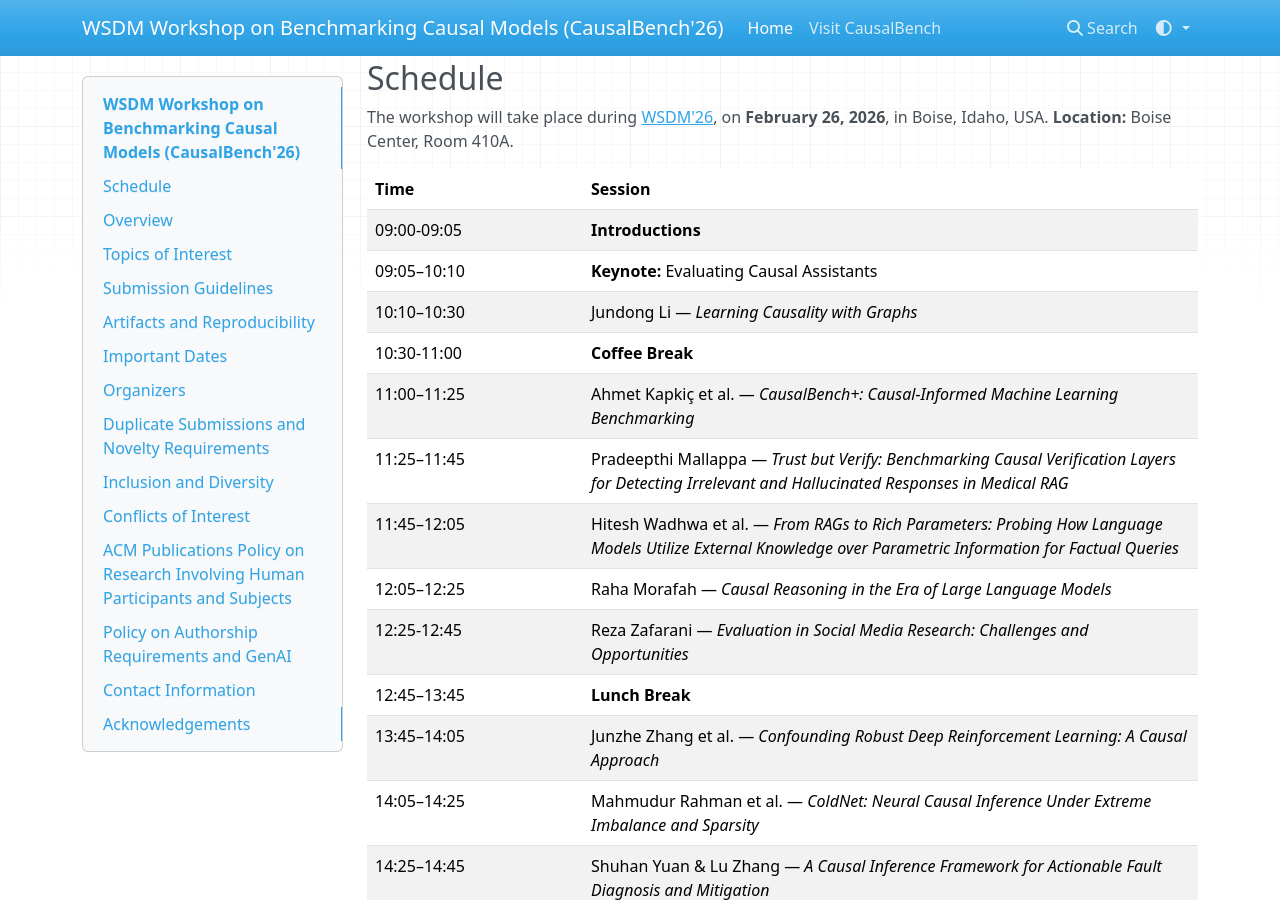
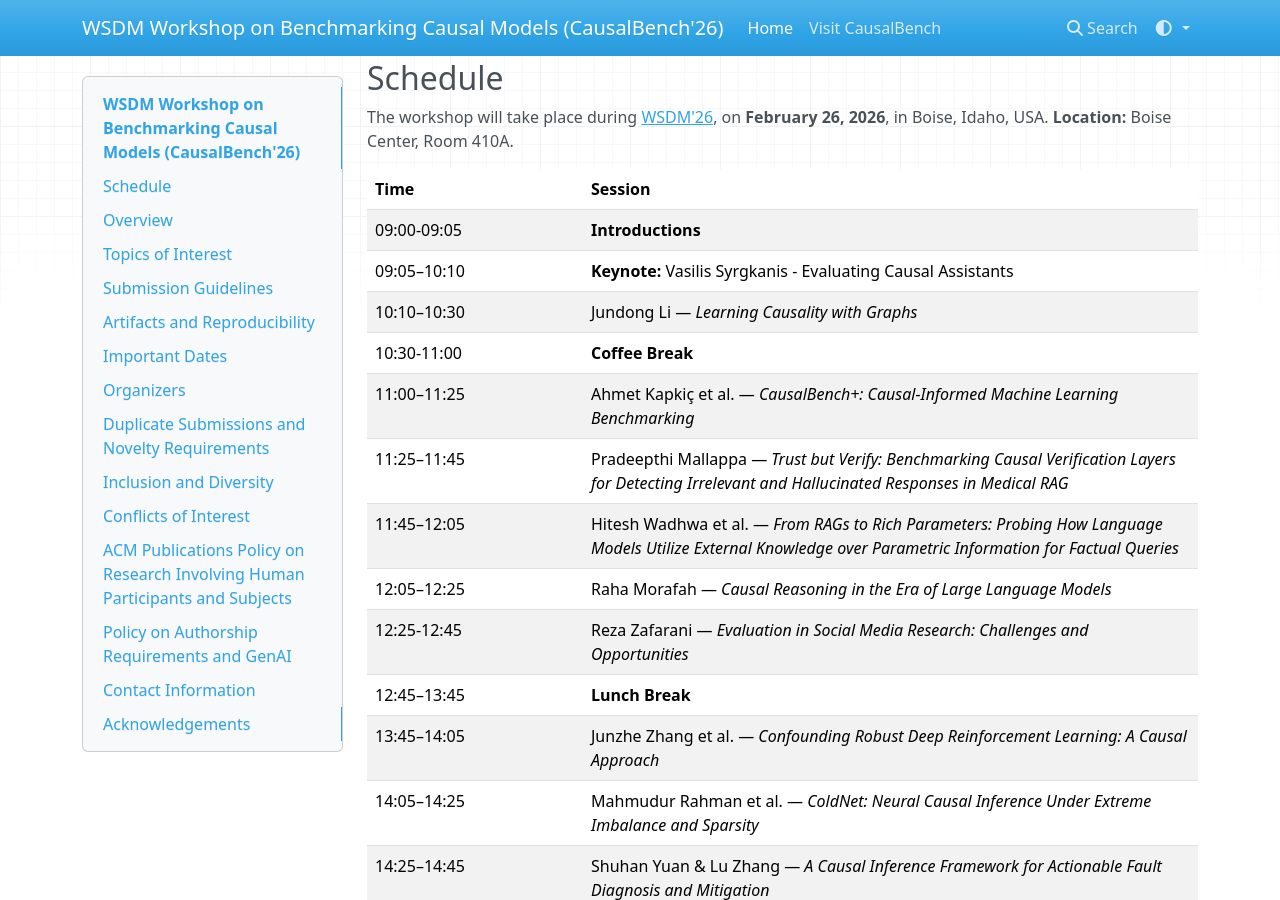
Before and after one commit to CausalBenchOrg/CausalBench-WSDM26, an MkDocs documentation site: the page built from docs/index.md, in a window 1280 px wide and 900 px high, scrolled down 416 px. Built offline with MkDocs 1.6.1, drawn with Linux system fonts in a browser that asks for light colours; nearby versions of some CDN libraries.

Commit message:
Update index.md

```diff
--- a/docs/index.md
+++ b/docs/index.md
@@ -12,7 +12,7 @@ The workshop will take place during [WSDM'26](https://wsdm-conference.org/2026/)
 | <div style="width:200px">Time</div>   | Session |
 |---------------|---------|
 | 09:00-09:05   | **Introductions** |
-| 09:05–10:10   | **Keynote:** Evaluating Causal Assistants |
+| 09:05–10:10   | **Keynote:** Vasilis Syrgkanis - Evaluating Causal Assistants |
 | 10:10–10:30   | Jundong Li — *Learning Causality with Graphs* |
 | 10:30-11:00   | **Coffee Break** |
 | 11:00–11:25   | Ahmet Kapkiç et al. — *CausalBench+: Causal-Informed Machine Learning Benchmarking* |
```
